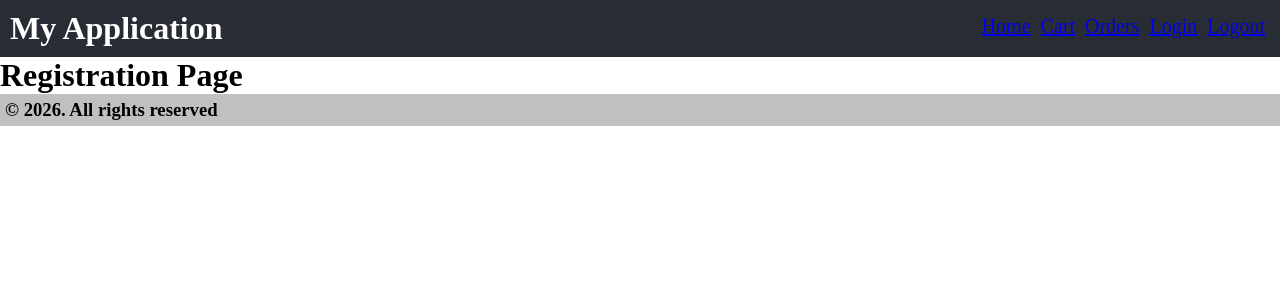
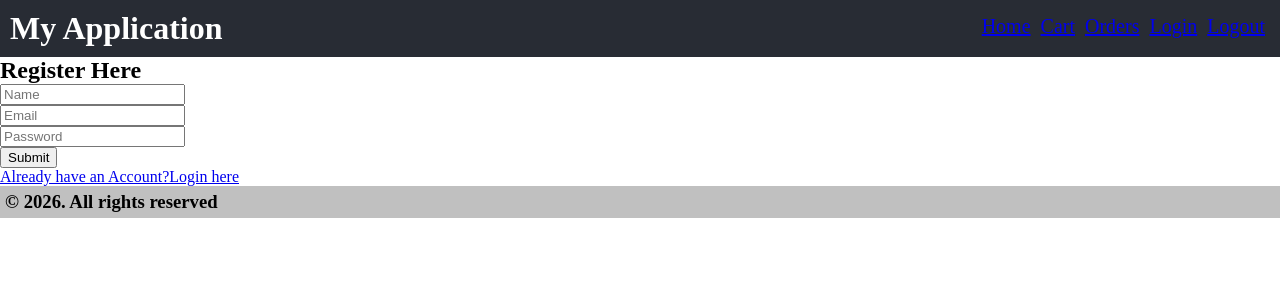
Before and after one commit to himanshu-sharma27/frontend-app, a React (Vite) app: page /register in a window 1280 px wide. Shown: the top 300 px of the page. Built offline with nearby package versions, Linux system fonts and the light colour scheme; no server answers.

Commit message:
Added register and logout with respective routes

```diff
--- a/src/App.jsx
+++ b/src/App.jsx
@@ -5,6 +5,7 @@ import Login from "./components/Login";
 import Register from "./components/Register";
 import Cart from "./components/Cart";
 import Orders from "./components/Orders";
+import Logout from "./components/Logout";
 import { BrowserRouter,Route,Routes } from "react-router-dom";
 
 
@@ -19,6 +20,7 @@ function App() {
         <Route path="login" element={<Login/>} />
         <Route path="register" element={<Register/>} />
         <Route path="orders" element={<Orders/>} />
+        <Route path="logout" element={<Logout/>} />
       </Routes>
       <Footer/>
       </BrowserRouter>
--- a/src/components/Login.jsx
+++ b/src/components/Login.jsx
@@ -1,6 +1,16 @@
+import {Link} from "react-router-dom";
+
 function Login(){
     return(
-        <h1>Login Page</h1>
+        <div>
+            <h2>Login Page</h2>
+            <p><input type="text" placeholder="email" /></p>
+            <p><input type="password" placeholder="password" /></p>
+            <p><button>Login</button></p>
+            <p>
+            <Link to="/register">New user Register here!</Link>
+            </p>
+        </div>
     )
 }
 
--- /dev/null
+++ b/src/components/Logout.jsx
@@ -0,0 +1,7 @@
+function Logout(){
+    return(
+        <h2>Logout Page</h2>
+    )
+};
+
+export default Logout;
--- a/src/components/Register.jsx
+++ b/src/components/Register.jsx
@@ -1,6 +1,18 @@
+import { Link } from "react-router-dom";
+
+
 function Register(){
     return(
-        <h1>Registration Page</h1>
+        <div>
+            <h2>Register Here</h2>
+            <p><input type="text" placeholder="Name"/></p>
+            <p><input type="text" placeholder="Email" /></p>
+            <p><input type="password" placeholder="Password" /></p>
+            <p><button>Submit</button></p>
+            <p>
+            <Link to="/login">Already have an Account?Login here</Link>
+            </p>
+        </div>
     )
 };
 
```
